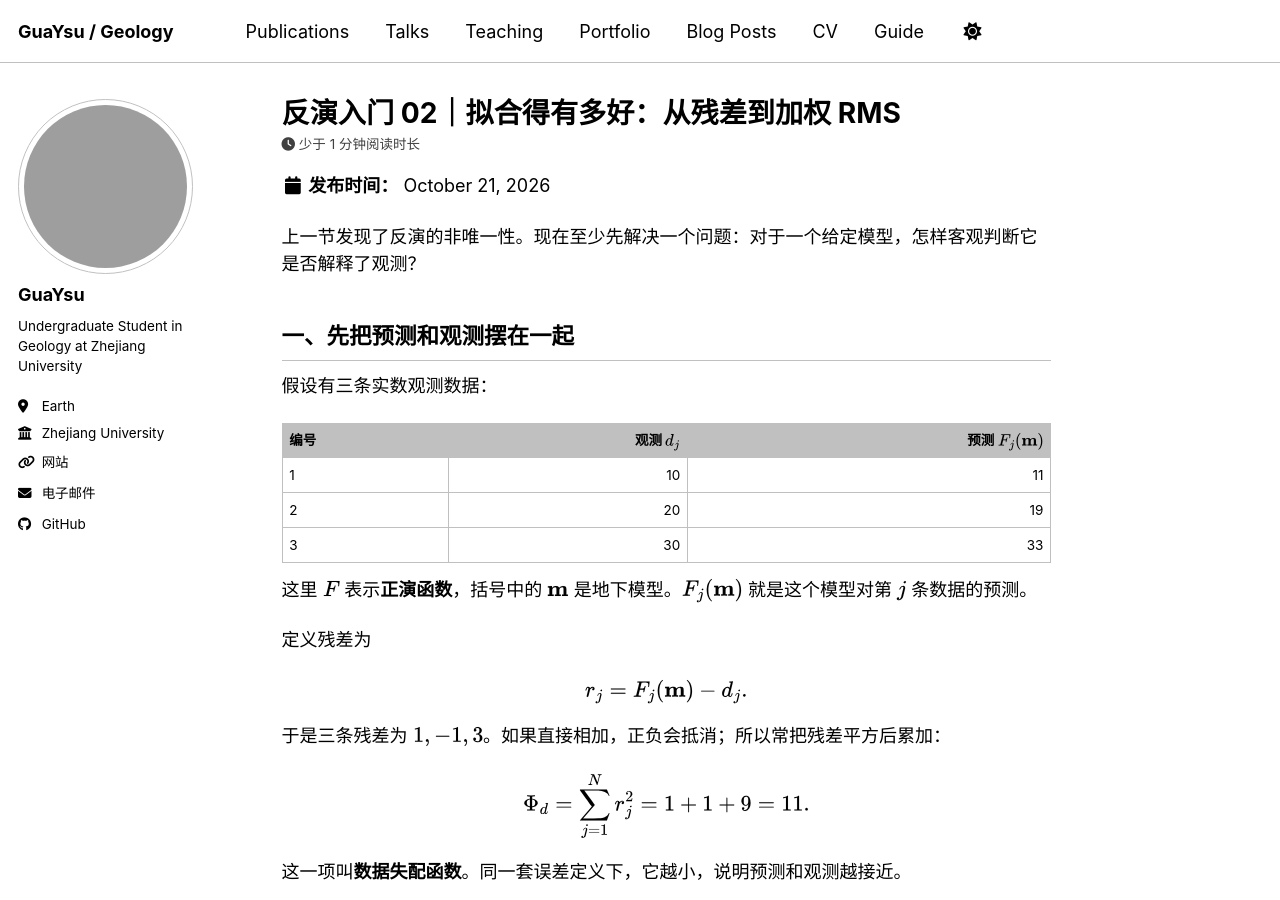
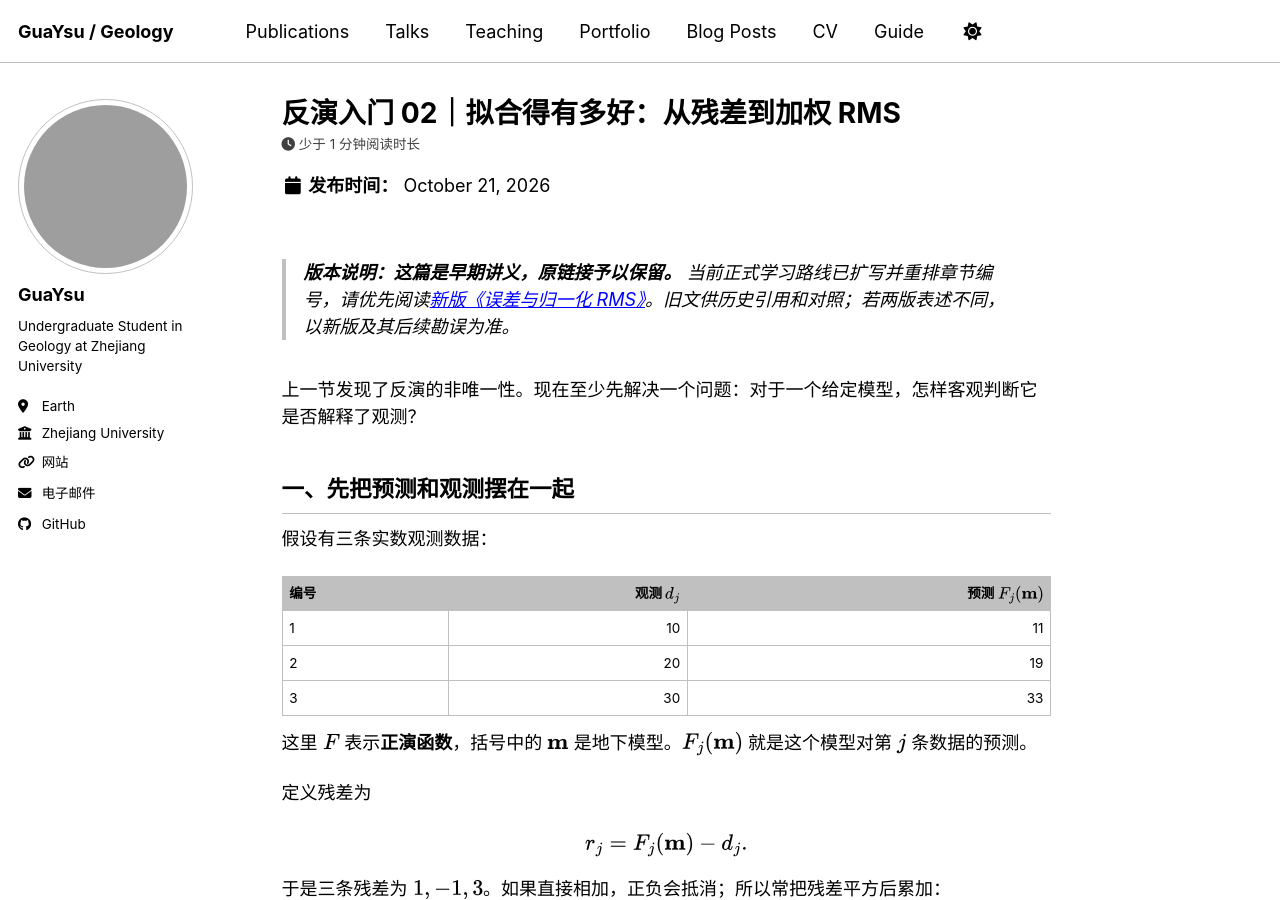
Before and after one commit to GuaYsu/guaysu.github.io, a Jekyll site: the page built from _posts/2026-10-21-mt-course-07b-misfit.md, in a window 1280 px wide and 900 px high. Built offline with Jekyll 4.4.1, drawn with Linux system fonts in a browser that asks for light colours; a script bundle is joined from its source files by our own code; library files that are not in the unit come from our copies; grey boxes are pictures that could not be loaded.

Commit message:
docs(mt): mark legacy inversion lesson and link expanded canonical chapter

```diff
--- a/_posts/2026-10-21-mt-course-07b-misfit.md
+++ b/_posts/2026-10-21-mt-course-07b-misfit.md
@@ -6,6 +6,8 @@ excerpt: "手算数据残差、标准差、误差加权、均方根和归一化
 tags: [地球物理反演, RMS, 数据失配, 最小二乘]
 ---
 {% include mt-course-math.html %}
+
+> **版本说明：这篇是早期讲义，原链接予以保留。** 当前正式学习路线已扩写并重排章节编号，请优先阅读[新版《误差与归一化 RMS》](/posts/2026/10/mt-course-07c-misfit/)。旧文供历史引用和对照；若两版表述不同，以新版及其后续勘误为准。
 
 上一节发现了反演的非唯一性。现在至少先解决一个问题：对于一个给定模型，怎样客观判断它是否解释了观测？
 
```
